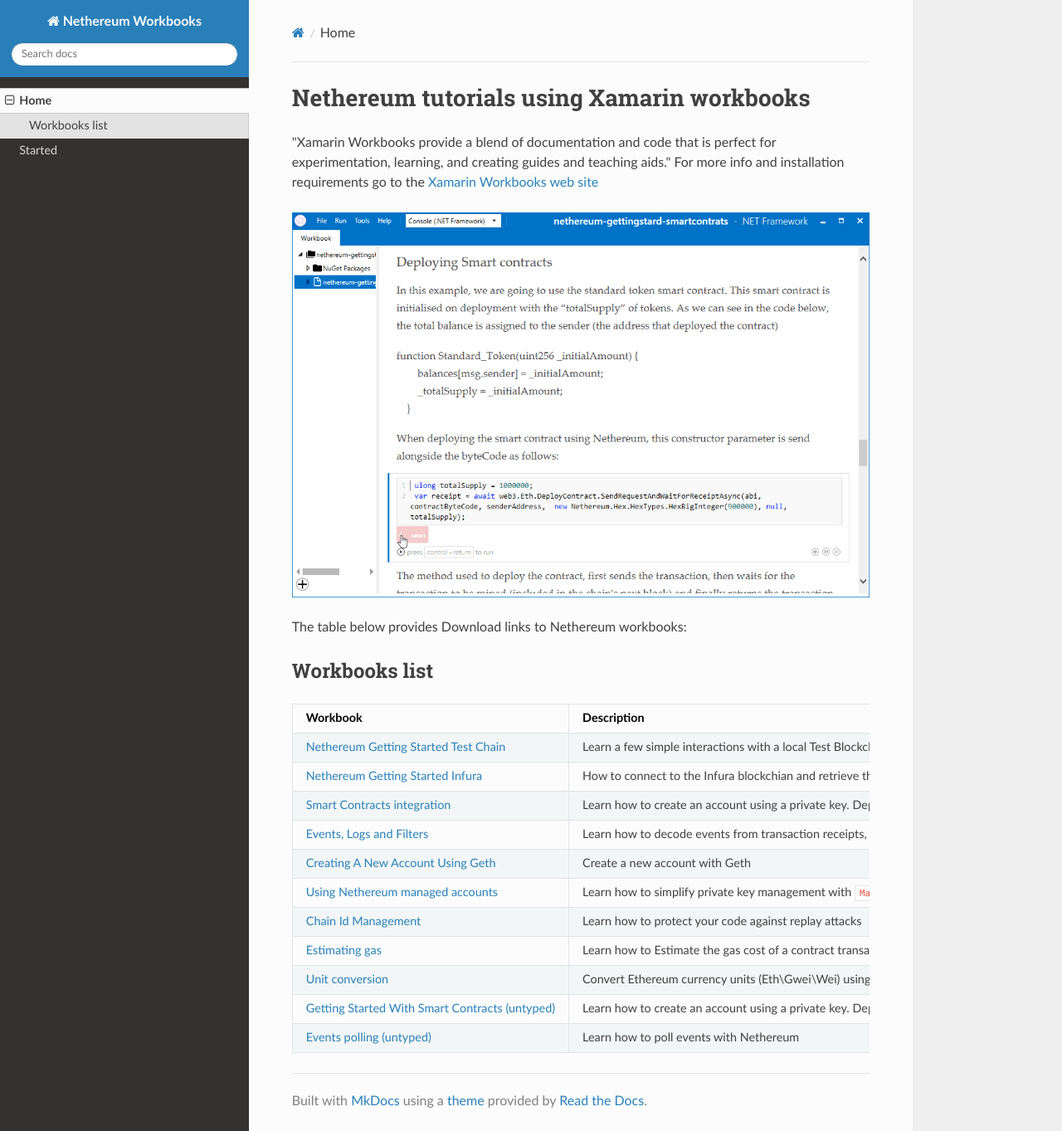
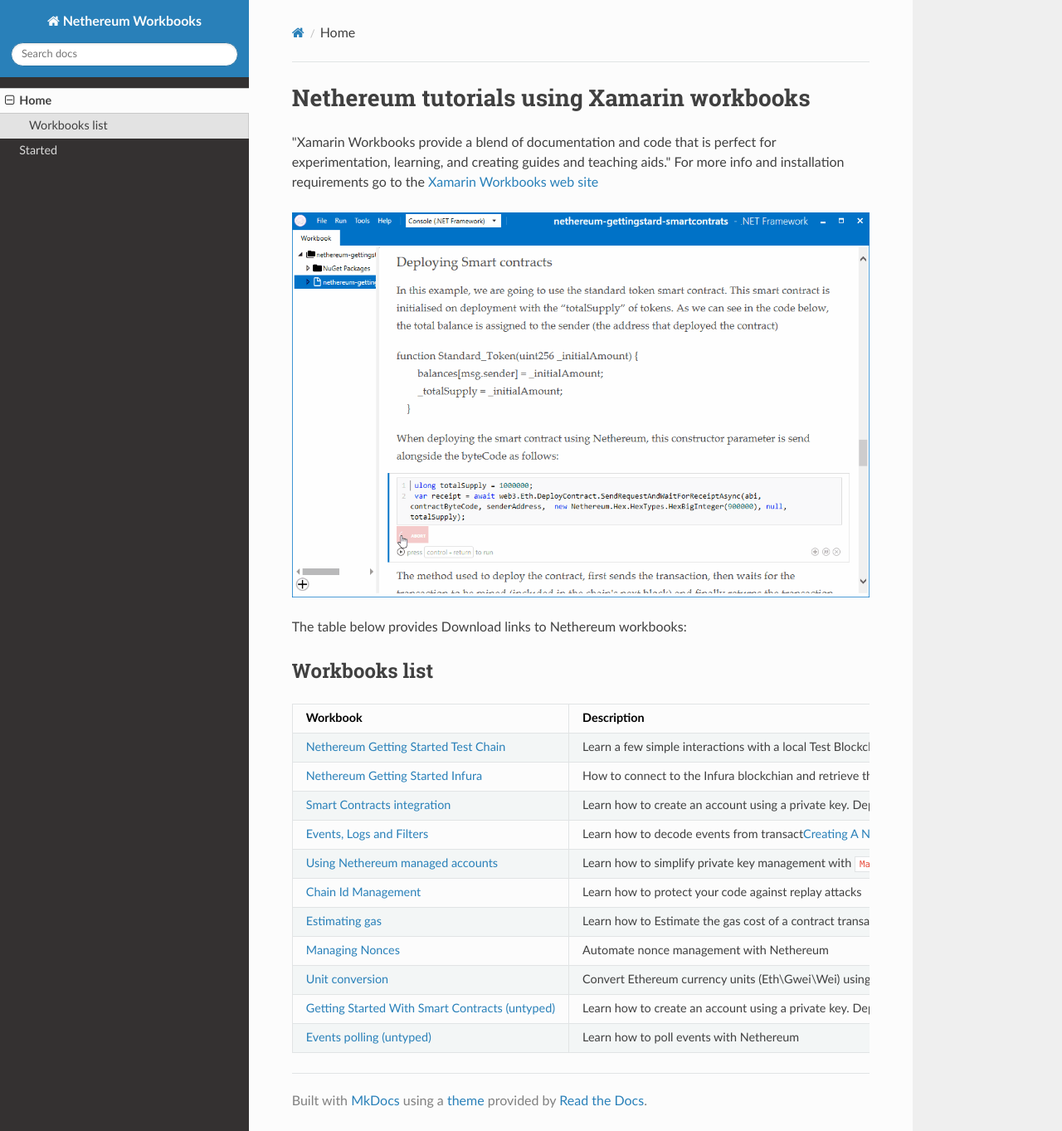
Before and after one commit to Nethereum/Nethereum.Workbooks, an MkDocs documentation site: the page built from docs/index.md, in a window 1280 px wide and 1363 px high. Shown: the whole window at 83% size. Built offline with MkDocs 1.6.1, drawn with Linux system fonts in a browser that asks for light colours; nearby versions of some CDN libraries; old or Windows-style settings are respelled for this version of MkDocs.

Commit message:
fixes and updates

```diff
--- a/docs/index.md
+++ b/docs/index.md
@@ -12,12 +12,12 @@
 | ------------- |:-------------| -----:|
 |[Nethereum Getting Started Test Chain](nethereum-gettingstarted-testchain.workbook)|Learn a few simple interactions with a local Test Blockchain|[Workbook](nethereum-gettingstarted-testchain.workbook)|
 |[Nethereum Getting Started Infura](nethereum-gettingstarted-infura.workbook)|How to connect to the Infura blockchian and retrieve the balance of an account|[Workbook](nethereum-gettingstarted-infura.workbook)|
-[Smart Contracts integration](nethereum-gettingstarted-smartcontrats.workbook)|Learn how to create an account using a private key. Deploy a smart contract using handlers, Send a transaction to the smart contract. Make a query call to the a smart contract. This worbook uses typed contract definitions|[Workbook](nethereum-gettingstarted-smartcontrats.workbook)|
-[Events, Logs and Filters](nethereum-events-gettingstarted.worbook)|Learn how to decode events from transaction receipts, retrieve event logs for a smart contract or all smart contracts using logs and filter changes. Create different filters messages to include only indexed values |[Workbook](nethereum-events-gettingstarted.workbook)|
-|[Creating A New Account Using Geth](nethereum-creating-a-new-account-using-geth.workbook) |Create a new account with Geth |[Workbook](nethereum-creating-a-new-account-using-geth.workbook)|
-|[Using Nethereum managed accounts](nethereum-managed-accounts.workbook/index.workbook)| Learn how to simplify private key management with `ManagedAccount`|[Workbook](nethereum-managed-accounts.workbook.zip)
-|[Chain Id Management](Nethereum-ChainID-Management.worbook) |Learn how to protect your code against replay attacks|[Workbook](Nethereum-ChainID-Management.workbook)|
-[Estimating gas](nethereum-estimating-gas.workbook/index.workbook) |Learn how to Estimate the gas cost of a contract transaction|[Workbook](nethereum-estimating-gas.workbook.zip)|
+[Smart Contracts integration](nethereum-gettingstarted-smartcontracts.workbook)|Learn how to create an account using a private key. Deploy a smart contract using handlers, Send a transaction to the smart contract. Make a query call to the a smart contract. This worbook uses typed contract definitions|[Workbook](nethereum-gettingstarted-smartcontracts.workbook)|
+[Events, Logs and Filters](nethereum-events-gettingstarted.workbook)|Learn how to decode events from transact[Creating A New Account Using Geth](nethereum-creating-a-new-account-using-geth.workbook) |Create a new account with Geth |[Workbook](nethereum-creating-a-new-account-using-geth.workbook)|
+|[Using Nethereum managed accounts](nethereum-managed-accounts.workbook/index.workbook)| Learn how to simplify private key management with `ManagedAccount`|[Zip package](nethereum-managed-accounts.workbook.zip)
+|[Chain Id Management](nethereum-ChainID-Management.workbook) |Learn how to protect your code against replay attacks|[Workbook](nethereum-ChainID-Management.workbook)|
+[Estimating gas](nethereum-estimating-gas.workbook/index.workbook) |Learn how to Estimate the gas cost of a contract transaction|[Zip package](nethereum-estimating-gas.workbook.zip)|
+[Managing Nonces](nethereum-managing-nonces.workbook) |Automate nonce management with Nethereum|[Workbook](nethereum-managing-nonces.workbook)|
 [Unit conversion](nethereum-converting-units.worbook)|Convert Ethereum currency units \(Eth\Gwei\Wei\) using Nethereum methods|[Workbook](nethereum-converting-units.workbook)|
-|[Getting Started With Smart Contracts (untyped)](nethereum-smartcontrats-untyped.worbook) |Learn how to create an account using a private key. Deploy a smart contract. Estimate the gas cost of a contract transaction. Send a transaction to the smart contract. Make a call to a smart contract. Retrieve the state of a smart contract from a previous block. This worbook uses untyped contract definitions|[Workbook](nethereum-smartcontrats-untyped.workbook)|
+|[Getting Started With Smart Contracts (untyped)](nethereum-gettingstarted-smartcontracts-untyped.workbook) |Learn how to create an account using a private key. Deploy a smart contract. Estimate the gas cost of a contract transaction. Send a transaction to the smart contract. Make a call to a smart contract. Retrieve the state of a smart contract from a previous block. This worbook uses untyped contract definitions|[Workbook](nethereum-gettingstarted-smartcontracts-untyped.workbook) |
 [Events polling (untyped)](nethereum-eventdtos-getallchanges.workbook)|Learn how to poll events with Nethereum |[Workbook](nethereum-eventdtos-getallchanges.workbook)|
```
